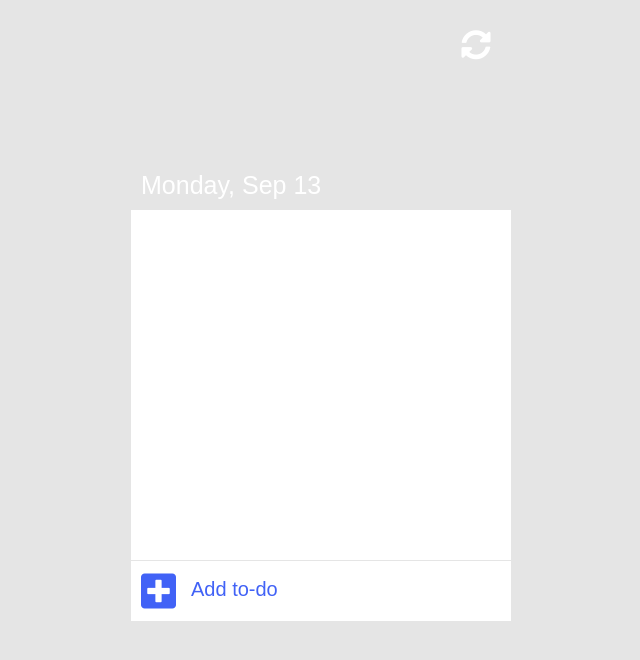
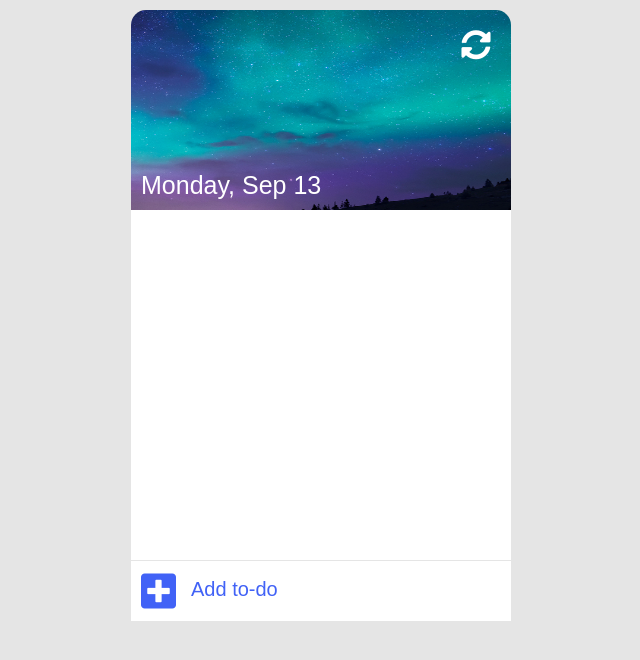
Before and after one commit to drrobotnik/javascript, a plain HTML site: page lists/todolist/index.html in a window 1280 px wide. Shown: the whole page, without its empty margins (319-959 px from the left). Drawn offline with Linux system fonts and the light colour scheme.

Commit message:
Update styles.css

```diff
--- a/lists/todolist/styles.css
+++ b/lists/todolist/styles.css
@@ -17,7 +17,7 @@ body {
 .header {
   width: 380px;
   height: 200px;
-  background-image: url("../img/bg2.jpg");
+  background-image: url("/img/bg2.jpg");
   background-size: 100% 200%;
   background-repeat: no-repeat;
   border-radius: 15px 15px 0 0;
```
